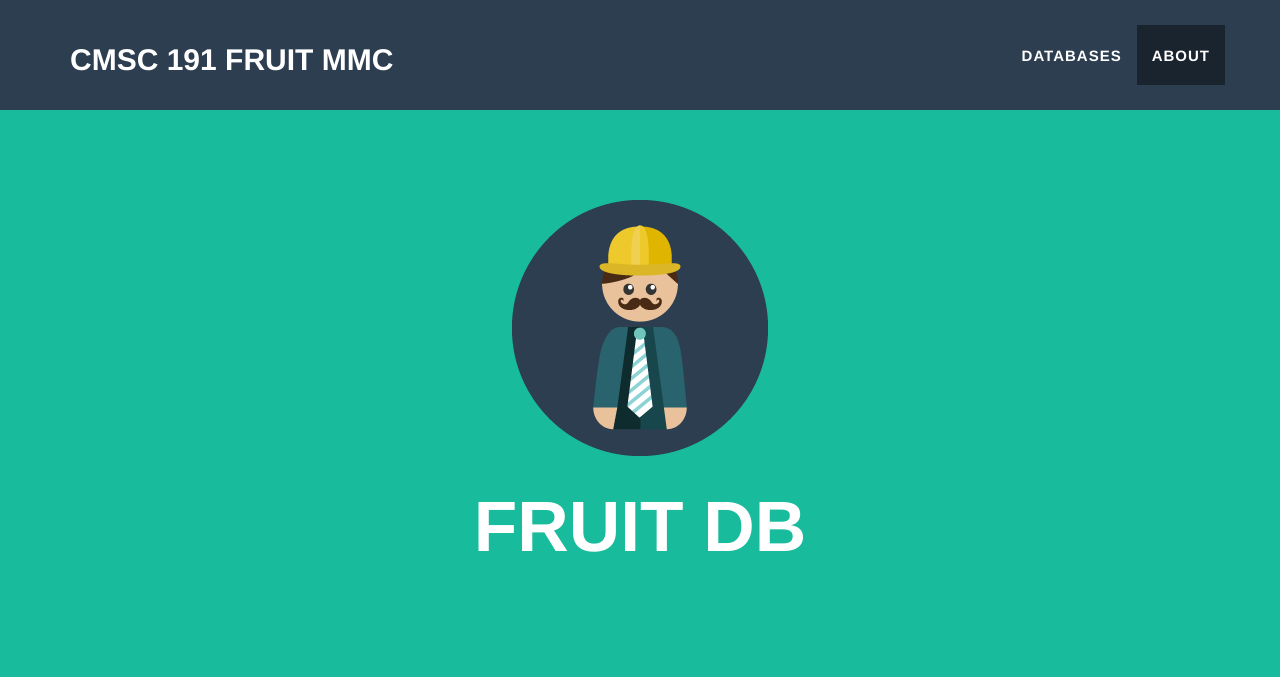
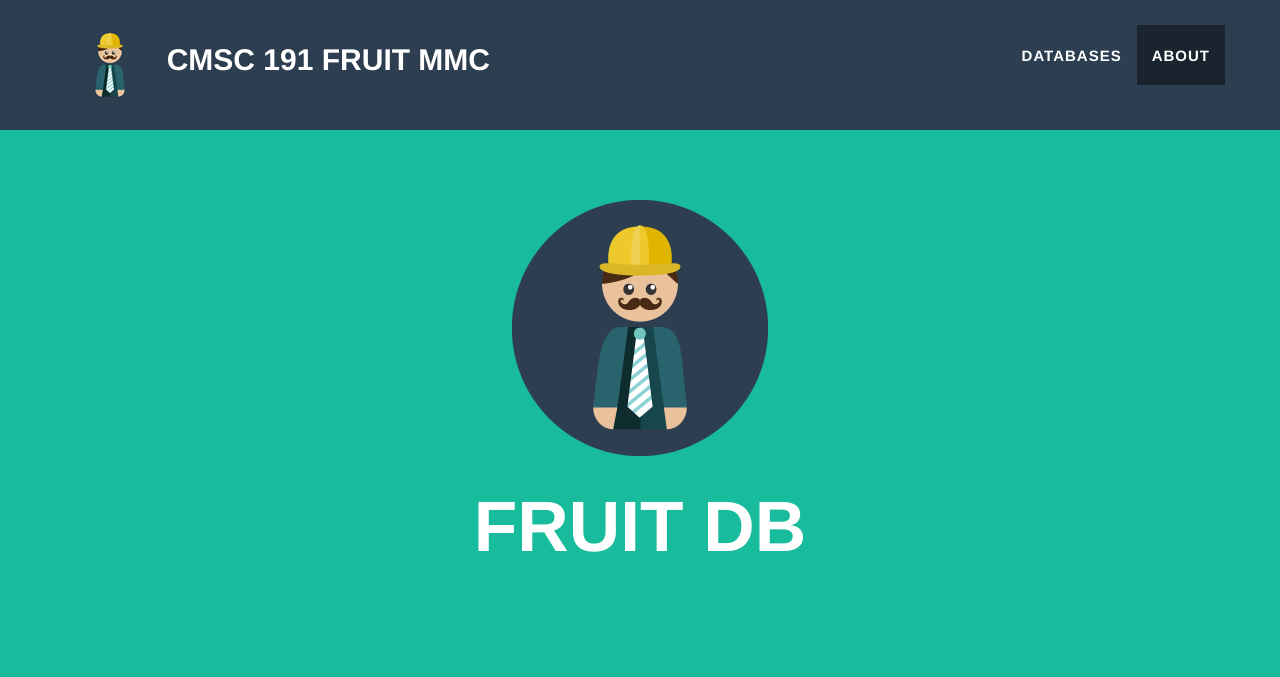
Before and after one commit to edmarenpadua/fruitdb_mmc, a PHP site: page /foo/ in a window 1280 px wide. Shown: the top 677 px of the page. Run offline with PHP 8.4, Linux system fonts and the light colour scheme; some libraries are stand-ins or nearby versions; some web fonts are replaced.

Commit message:
updated header

```diff
--- a/index.php
+++ b/index.php
@@ -38,7 +38,15 @@
                     <span class="icon-bar"></span>
                     <span class="icon-bar"></span>
                 </button>
-                <a class="navbar-brand" href="#page-top">CMSC 191 Fruit MMC</a>
+                <div>
+                    <ul class="nav navbar-nav navbar-left">
+                        <li>
+                            <img id="logo" src="img/profilelogo.png" alt="logo">
+                        </li>
+
+                    </ul>
+                    <a class="navbar-brand" href="#page-top">&nbsp;&nbsp;CMSC 191 Fruit MMC</a>
+                </div>
             </div>
 
             <!-- Collect the nav links, forms, and other content for toggling -->
--- a/mongodb.php
+++ b/mongodb.php
@@ -96,10 +96,9 @@
                         <li>
                             <img id="logo" src="img/portfolio/mongologo.png" alt="logo">
                         </li>
-                        <li class="page-scroll">
-                            <a class="navbar-brand" href="#page-top">MongoDB Fruit MMC</a>
-                        </li>
+
                     </ul>
+                    <a class="navbar-brand" href="#page-top">&nbsp;&nbsp;MongoDB Fruit MMC</a>
                 </div>
 
             </div>
--- a/mysqldb.php
+++ b/mysqldb.php
@@ -65,10 +65,9 @@
                         <li>
                             <img id="logo" src="img/portfolio/mysqllogo.png" alt="logo">
                         </li>
-                        <li class="page-scroll">
-                            <a class="navbar-brand" href="#page-top">MysqlDB Fruit MMC</a>
-                        </li>
+
                     </ul>
+                    <a class="navbar-brand" href="#page-top">&nbsp;&nbsp;MysqlDB Fruit MMC</a>
                 </div>
             </div>
 
```
Also changed, not shown: couchdb.php (+4 -5 lines), img/profilelogo.png (added).
